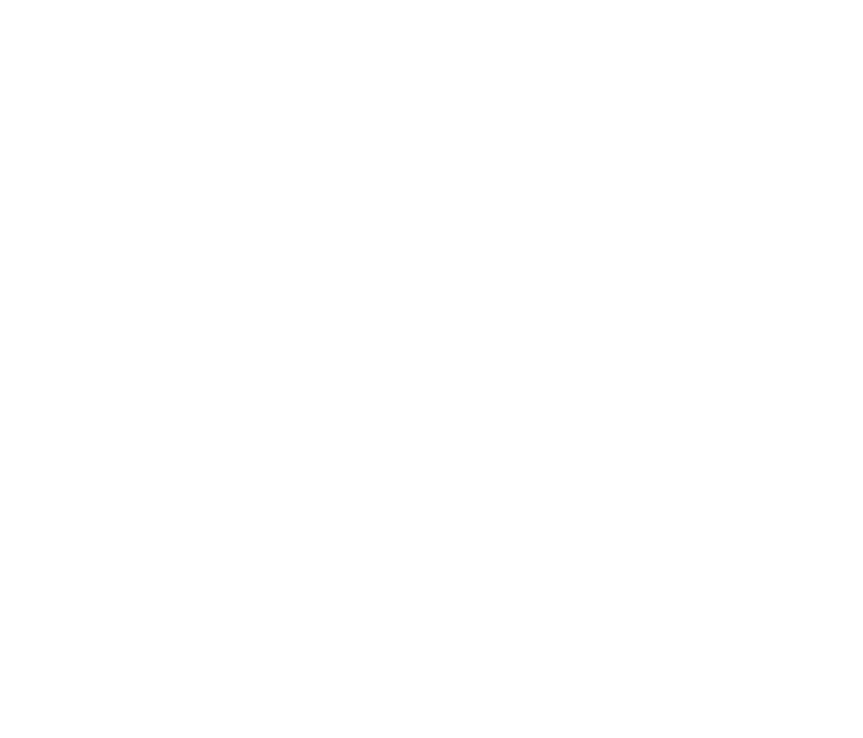
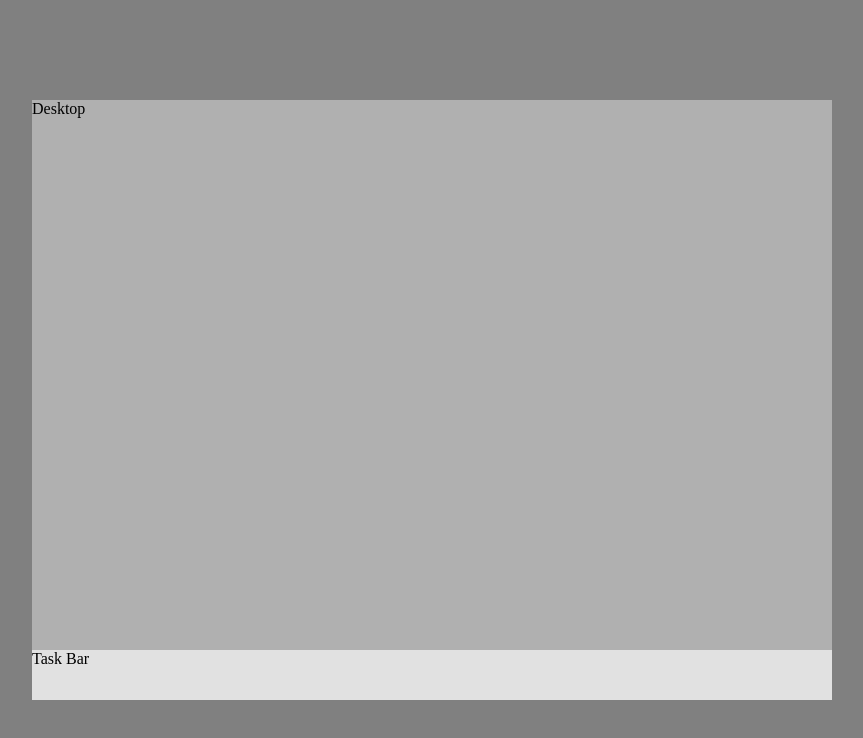
Before and after one commit to Rashed360/WebOS-Project, a React (Create React App) app: page / in a window 1280 px wide. Shown: the top 738 px of the page, without its empty margins (208-1071 px from the left). Built offline with nearby package versions, Linux system fonts and the light colour scheme.

Commit message:
basic-skeleton

```diff
--- a/src/App.js
+++ b/src/App.js
@@ -1,7 +1,15 @@
+import { useState, useEffect } from 'react'
+import Desktop from './components/desktop/Desktop'
+import TaskBar from './components/taskbar/TaskBar'
 
 const App = () => {
+
+  const [apps, setApps] = useState([])
+
   return (
     <div className="app">
+      <Desktop />
+      <TaskBar />
     </div>
   );
 }
--- /dev/null
+++ b/src/components/desktop/Desktop.jsx
@@ -0,0 +1,7 @@
+import React from 'react'
+
+const Desktop = () => {
+  return <div className='desktop'>Desktop</div>
+}
+
+export default Desktop
--- /dev/null
+++ b/src/components/taskbar/TaskBar.jsx
@@ -0,0 +1,7 @@
+import React from 'react'
+
+const TaskBar = () => {
+  return <div className='taskbar'>Task Bar</div>
+}
+
+export default TaskBar
--- a/src/index.css
+++ b/src/index.css
@@ -2,6 +2,30 @@
   margin: 0;
 }
 
+body {
+  height: 100vh;
+  background-color: grey;
+  display: flex;
+  justify-content: space-around;
+  align-items: center;
+}
+
+/* -----app----- */
 .app {
+  width: 800px;
+  height: 600px;
+  background-color: #B0B0B0;
+}
 
+/* -----desktop----- */
+.desktop {
+  height: 550px;
+  background-color: #B0B0B0;
 }
+
+/* -----taskbar----- */
+.taskbar{
+  height: 50px;
+  background-color: #E1E1E1;
+  bottom: 0;
+}
```
